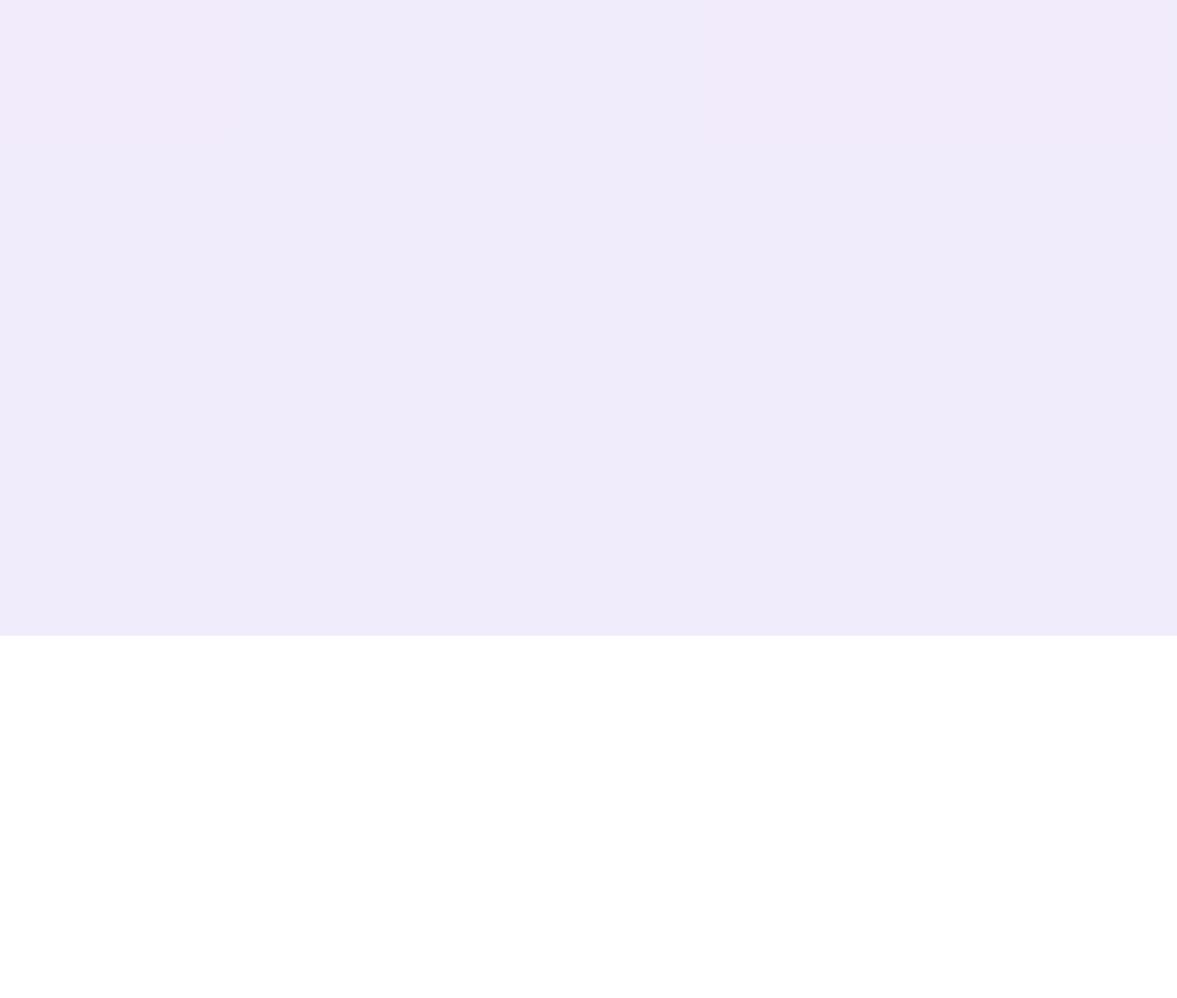
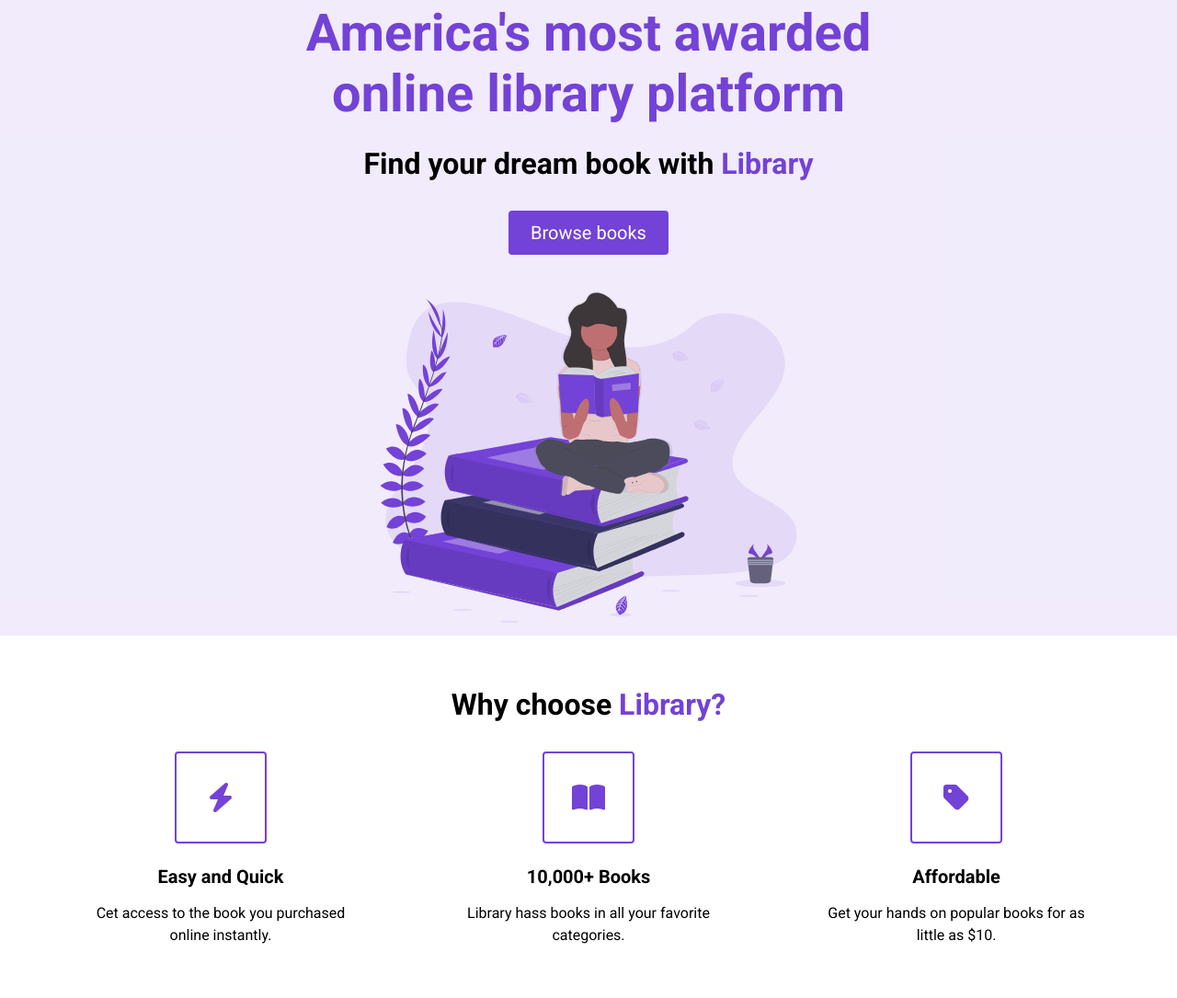
Before and after one commit to lilsweetjk/E-Commerce, a plain HTML site: page index.html in a window 1280 px wide. Shown: the part 109-1194 px from the top of the page at 92% size. Before the commit the page ends 800 px from the top, so only its background shows below. Drawn offline with Linux system fonts and the light colour scheme.

Commit message:
next add waves 31:37

```diff
--- a/index.html
+++ b/index.html
@@ -6,6 +6,10 @@
     <meta name="viewport" content="width=device-width, initial-scale=1.0" />
     <title>Library</title>
     <link rel="stylesheet" href="styles.css" />
+    <script
+      src="https://kit.fontawesome.com/91b1bb3c90.js"
+      crossorigin="anonymous"
+    ></script>
   </head>
   <body>
     <section id="landing">
@@ -19,7 +23,60 @@
           </ul>
         </div>
       </nav>
-      <header></header>
+      <header>
+        <div class="header__container">
+          <div class="header__description">
+            <h1>America's most awarded online library platform</h1>
+            <h2>
+              Find your dream book with <span class="purple">Library</span>
+            </h2>
+            <button class="btn">Browse books</button>
+          </div>
+          <figure class="header__img--wrapper">
+            <img src="./assets/Undraw_Books.svg" alt="stacked books" />
+          </figure>
+        </div>
+      </header>
     </section>
+    <main>
+      <section id="highlights">
+        <div class="container">
+          <div class="row">
+            <h2 class="section__title">
+              Why choose <span class="purple">Library?</span>
+            </h2>
+            <div class="highlight__wrapper">
+              <div class="highlight">
+                <div class="highlight__img">
+                  <i class="fas fa-bolt"></i>
+                </div>
+                <h3 class="highlight__subtitle">Easy and Quick</h3>
+                <p class="highlight__para">
+                  Cet access to the book you purchased online instantly.
+                </p>
+              </div>
+              <div class="highlight">
+                <div class="highlight__img">
+                  <i class="fas fa-book-open"></i>
+                </div>
+                <h3 class="highlight__subtitle">10,000+ Books</h3>
+                <p class="highlight__para">
+                  Library hass books in all your favorite categories.
+                </p>
+              </div>
+              <div class="highlight">
+                <div class="highlight__img">
+                  <i class="fas fa-tag"></i>
+                </div>
+                <h3 class="highlight__subtitle">Affordable</h3>
+                <p class="highlight__para">
+                  Get your hands on popular books for as little as $10.
+                </p>
+              </div>
+            </div>
+          </div>
+        </div>
+      </section>
+    </main>
   </body>
 </html>
--- a/styles.css
+++ b/styles.css
@@ -12,6 +12,17 @@ nav {
     display: flex;
 }
 
+img {
+    width: 100%;
+    height: 100%;
+    max-height: 50vh;
+    padding: 20px;
+}
+
+p {
+    line-height: 1.5;
+}
+
 .nav__container {
     width: 100%;
     max-width: 1200px;
@@ -20,6 +31,10 @@ nav {
     align-items: center;
     margin: 0 auto;
     padding: 0 24px;
+}
+
+.purple {
+    color: #7342d6;
 }
 
 .logo {
@@ -63,3 +78,102 @@ li {
 header {
     height: calc(100vh - 80px);
 }
+
+.header__container {
+    padding-top: 32px;
+    width: 100%;
+    max-width: 720px;
+    margin: 0 auto;
+    height: 100%;
+    display: flex;
+    flex-direction: column;
+    justify-content: space-around;
+}
+
+.header__description {
+    display: flex;
+    flex-direction: column;
+    align-items: center;
+}
+
+h1 {
+    font-size: 56px;
+    color: #7342d6;
+    margin-bottom: 24px;
+    text-align: center;
+}
+
+h2 {
+    font-size: 32px;
+    margin-bottom: 32px;
+    text-align: center;
+}
+
+button {
+    cursor: pointer;
+}
+
+button:active {
+    transform: translateY(1px);
+}
+
+.btn {
+    background-color: #7342d6;
+    color: white;
+    padding: 12px 24px;
+    font-size: 20px;
+    border-radius: 4px;
+    border: none;
+}
+
+.header__img--wrapper {
+    padding: 20px;
+}
+
+.container {
+    padding: 56px 0;
+}
+
+.row {
+    width: 100%;
+    max-width: 1200px;
+    margin: 0 auto;
+}
+
+/*  HIGHLIGHTS */
+
+.highlight__wrapper {
+    display: flex;
+}
+
+.highlight {
+    padding: 0 24px;
+    width: calc(100% / 3);
+    display: flex;
+    align-items: center;
+    justify-content: center;
+    flex-direction: column;
+}
+
+.highlight__para {
+    text-align: center;
+    max-width: 280px;
+}
+
+.highlight__img {
+    border: 2px solid #7342d6;
+    color: #7342d6;
+    width: 100px;
+    height: 100px;
+    display: flex;
+    align-items: center;
+    justify-content: center;
+    border-radius: 4px;
+    font-size: 32px;
+    margin-bottom: 24px;
+}
+
+.highlight__subtitle {
+    font-size: 20px;
+    margin-bottom: 16px;
+}
```
